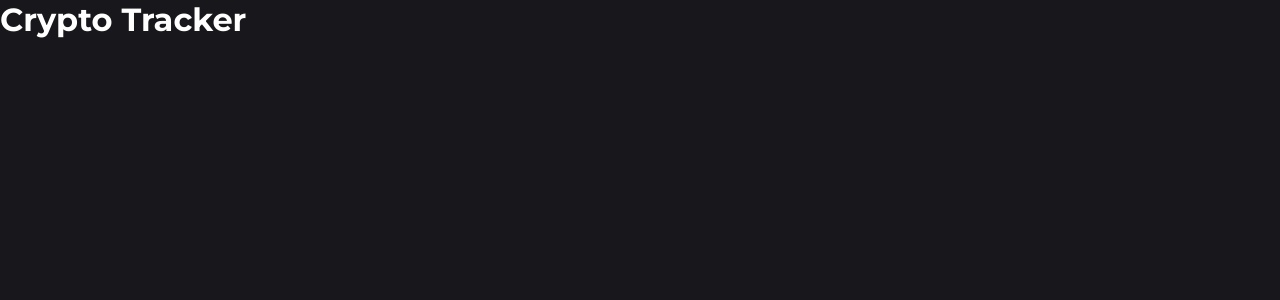
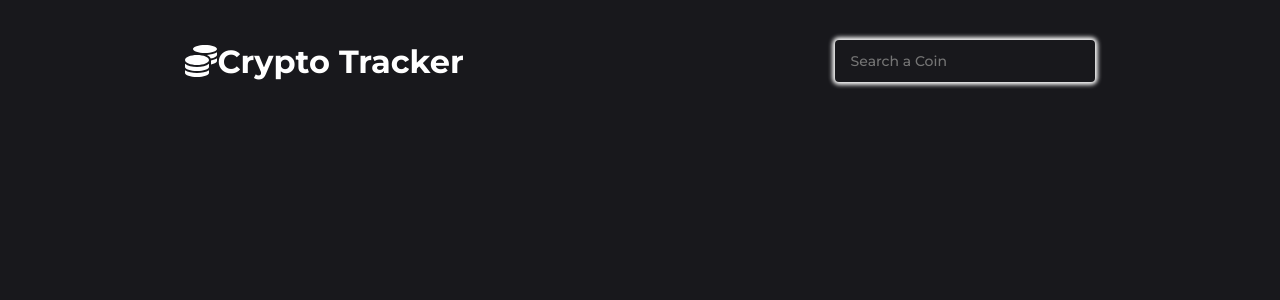
Before and after one commit to sc-martel93/Crypto-Tracker, a React (Create React App) app: page / in a window 1280 px wide. Shown: the top 300 px of the page. Built offline with nearby package versions, Linux system fonts and the light colour scheme.

Commit message:
Add main header

```diff
--- a/src/App.css
+++ b/src/App.css
@@ -8,3 +8,21 @@
   background-color: #18181c;
   color: #fff;
 }
+
+.header {
+  display: flex;
+  justify-content: space-around;
+  margin-top: 40px;
+  align-items: center;
+}
+
+.inputField {
+  padding-left: 16px;
+  font-size: 14px;
+  width: 260px;
+  height: 42px;
+  border-radius: 4px;
+  border: none;
+  box-shadow: 0 0 3pt 2pt white;
+  color: #e2e2e2;
+}
--- a/src/App.js
+++ b/src/App.js
@@ -4,7 +4,10 @@ function App() {
   return (
     <div className="App">
       <div className="header">
-        <h1 className="brand">Crypto Tracker</h1>
+        <h1 className="brand"><i class="fas fa-coins"></i>Crypto Tracker</h1>
+        <form>
+          <input className="inputField" type="text" placeholder="Search a Coin"></input>
+        </form>
       </div>
     </div>
   );
```
